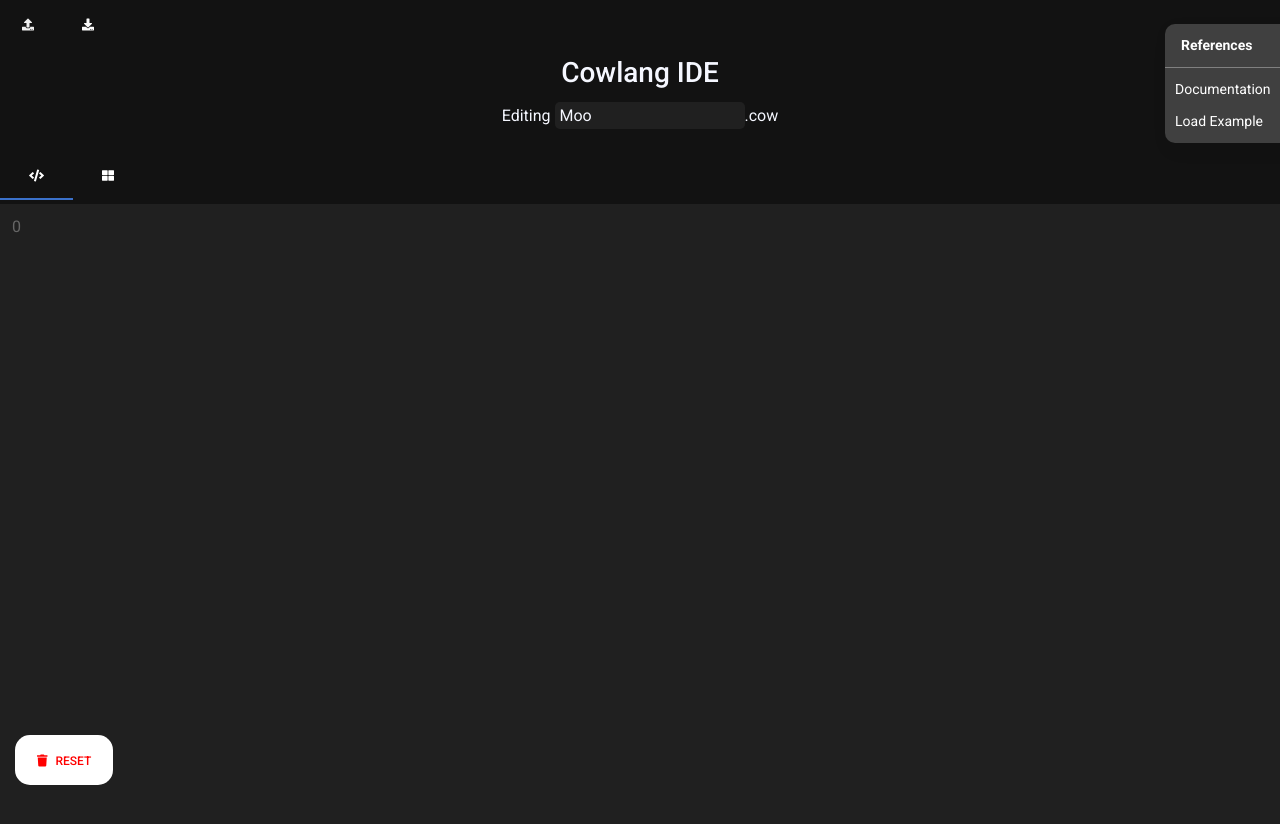
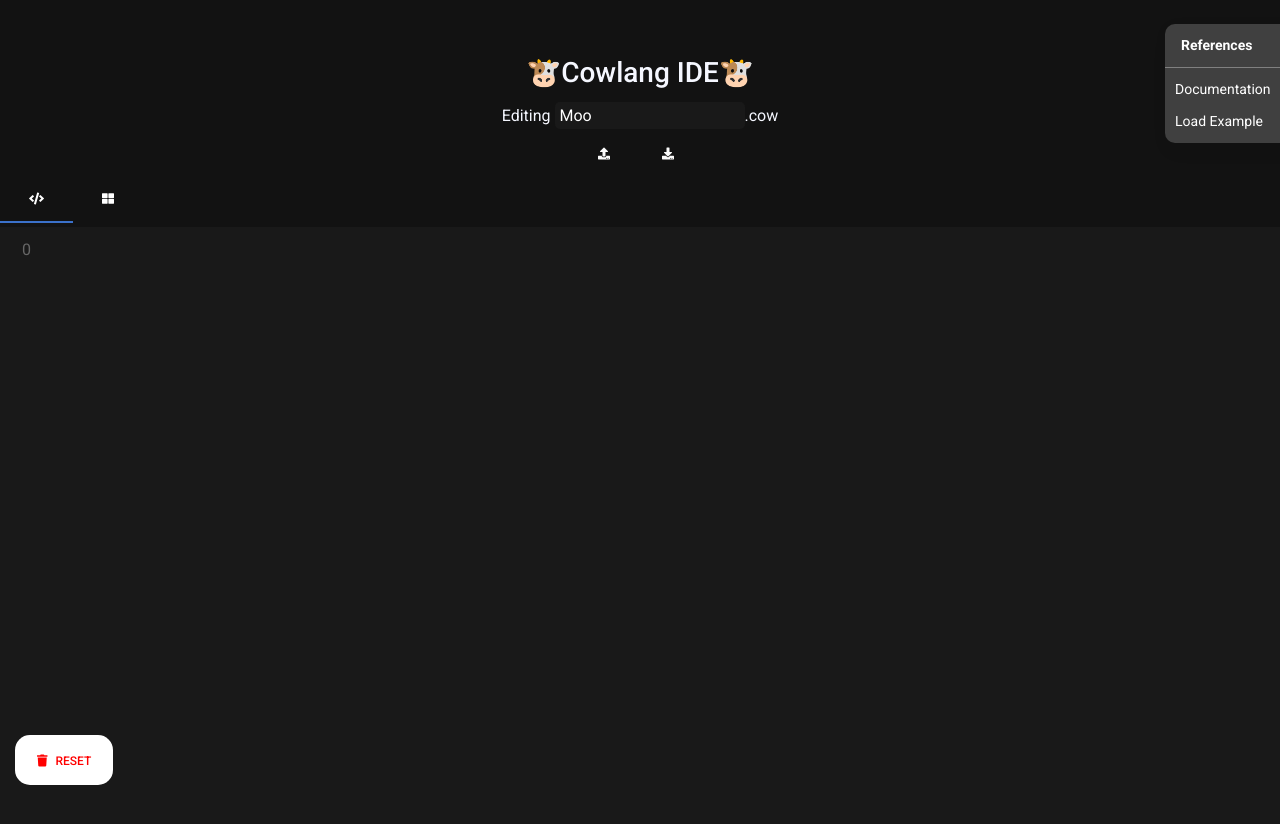
Before and after one commit to RPS-Argonauts-FTC/Cowlang-IDE, a React (Create React App) app: page / in a window 1280 px wide. Shown: the top 824 px of the page. Built offline with nearby package versions, Linux system fonts and the light colour scheme.

Commit message:
lfg block code detection WWWW

```diff
--- a/src/App.js
+++ b/src/App.js
@@ -55,9 +55,8 @@ function App() {
     const [blockCodeEditor, setBlockCodeEditor] = React.useState(null);
 
     useEffect(() => {
-
         setBlockCodeEditor(
-            <div style={{height: 5000, width: "100vw", backgroundColor: "#202020", marginTop: 5}}>
+            <div id="editor-blocks" style={{height: 5000, width: "100vw", backgroundColor: "#191919", marginTop: 5, paddingLeft: 10}}>
                 {blocks.map((block, index) => {
                     return <MDBSortableElement key={index}>{block}</MDBSortableElement>
                 })}
@@ -66,7 +65,28 @@ function App() {
 
         setTimeout(() => {
             setBlockCodeEditor(
-                <MDBSortable style={{height: 5000, width: "100vw", backgroundColor: "#202020", marginTop: 5}}>
+                <MDBSortable id="editor-blocks" style={{height: 5000, width: "100vw", backgroundColor: "#191919", marginTop: 5, paddingLeft: 10}}
+                    onMouseLeave={(e) => {
+                        let currentOrderBlocksInID = Array.from(document.getElementById("editor-blocks").children).map((block) => {
+                            return block.children[0].id;
+                        });
+
+                        let newBlocks = [];
+
+                        for (var blockID of currentOrderBlocksInID) {
+                            for (var block of blocks) {
+                                if (block.props.data.idx === blockID) {
+                                    newBlocks.push(block);
+                                }
+                            }
+                        }
+
+                        console.log(newBlocks);
+
+                        setBlocks(newBlocks);
+
+                    }}
+                >
                     {blocks.map((block, index) => {
                         return <MDBSortableElement key={index}>{block}</MDBSortableElement>
                     })}
@@ -370,7 +390,7 @@ function App() {
                                         className="rounded-5"
                                         style={{
                                             height: "400px",
-                                            backgroundColor: "#202020",
+                                            backgroundColor: "#191919",
                                         }}
                                         acceptedExtensions={[".cow"]}
                                         defaultMessage={
@@ -386,9 +406,8 @@ function App() {
                 <MDBModal show={showLineCodeDocs} setShow={setShowLineCodeDocs} onShow={() => {
                     reformatTextbox("docs");
                 }}>
-                    <MDBModalDialog>
+                    <MDBModalDialog size="lg" scrollable>
                         <MDBModalContent style={{ backgroundColor: "#292929" }}>
-
                             <MDBModalHeader>
                                 <MDBModalTitle style={{ color: "white" }}>
                                     Cowlang Editor Documentation
@@ -396,7 +415,7 @@ function App() {
                             </MDBModalHeader>
 
                             <MDBModalBody>
-                                <div id="docs" contentEditable={false} style={{ height: "400px", overflowY: "scroll" }}>
+                                <div id="docs" contentEditable={false} style={{ overflowY: "show" }}>
                                     /* The Cowlang programming language is a simple, instruction-based language with the following commands. */
 
 Drive.Forward(tiles, speed);- tiles: tiles to go forward, speed: speed of robot [0, 1] <br/>
@@ -422,12 +441,11 @@ Delay(seconds); - seconds to delay<br/>
                 </MDBModal>
 
                 <div className="text-center mt-2">
-
-                    <h3 className="mb-1 mt-5">Cowlang IDE</h3>
+                    <h3 className="mb-1 mt-5">🐮Cowlang IDE🐮</h3>
                     <span>Editing </span>
                     <input
                         className="mt-2"
-                        style={{borderRadius: 5, backgroundColor: "#202020", color: "#f5f7ff", border: "none", paddingLeft: 5, width: "auto"}}
+                        style={{borderRadius: 5, backgroundColor: "#191919", color: "#fff", border: "none", paddingLeft: 5, width: "auto"}}
                         value={fileName}
                         onChange={(e) => {
                             var newFileName = e.target.value;
@@ -436,18 +454,18 @@ Delay(seconds); - seconds to delay<br/>
                     />
                     <span>.cow</span>
 
-                    <MDBContainer className="mt-4">
+                    <MDBContainer style={{top: 50}}>
                         <MDBBtn
                             outline
                             className="me-2"
                             color="light"
                             style={{
-                                position: "absolute",
-                                top: 0,
-                                left: 0,
+                                // position: "absolute",
+                                // top: 0,
+                                // left: 0,
                                 height: 47,
                                 border: "none",
-                                // backgroundColor: "#202020",
+                                // backgroundColor: "#191919",
                                 borderRadius: "0px",
                             }}
                             onClick={() => {
@@ -461,12 +479,12 @@ Delay(seconds); - seconds to delay<br/>
                             id="down-btn"
                             color="light"
                             style={{
-                                position: "absolute",
-                                top: 0,
-                                left: 60,
+                                // position: "absolute",
+                                // top: 0,
+                                // left: 60,
                                 height: 47,
                                 border: "none",
-                                // backgroundColor: "#202020",
+                                // backgroundColor: "#191919",
                                 borderRadius: "0px",
                             }}
                             onClick={() => {
@@ -500,7 +518,9 @@ Delay(seconds); - seconds to delay<br/>
                             <MDBIcon icon="download" className="me-2" />
                             {/* Download "{fileName}.cow" */}
                         </MDBBtn>
-                        <MDBBtn
+                    </MDBContainer>
+
+                    <MDBBtn
                             outline
                             className="me-2"
                             color="link"
@@ -528,7 +548,6 @@ Delay(seconds); - seconds to delay<br/>
                             <MDBIcon icon="trash" className="me-2" />
                             Reset
                         </MDBBtn>
-                    </MDBContainer>
 
                     <MDBTabs>
                          {/* style={{ position: "absolute", top: 0, left: 0 }}> */}
@@ -572,10 +591,11 @@ Delay(seconds); - seconds to delay<br/>
                                             height: 5000,
                                             width: "100vw",
                                             marginTop: 5,
-                                            backgroundColor: "#202020",
+                                            backgroundColor: "#191919",
                                             textAlign: "left",
                                             paddingTop: 10,
                                             paddingBottom: 50,
+                                            paddingLeft: 10,
                                             border: "none",
                                         }}
                                     >
--- a/src/blocks/Blocks.js
+++ b/src/blocks/Blocks.js
@@ -87,6 +87,8 @@ const Drag = ({container, url = blockBackgroundURL, data, ...props}) => {
                     borderRadius: "5px",
                     overflow: "show"
                 }}
+
+                id={data.idx}
 
                 onMouseEnter={() => {
                     setHovered(true);
```
